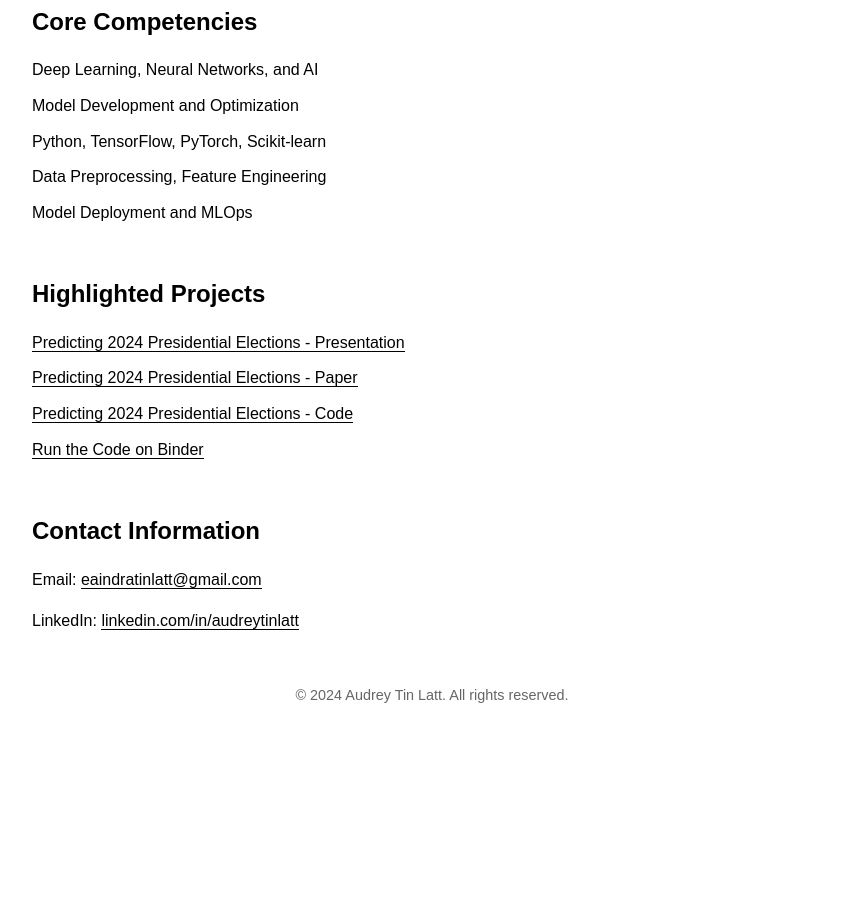
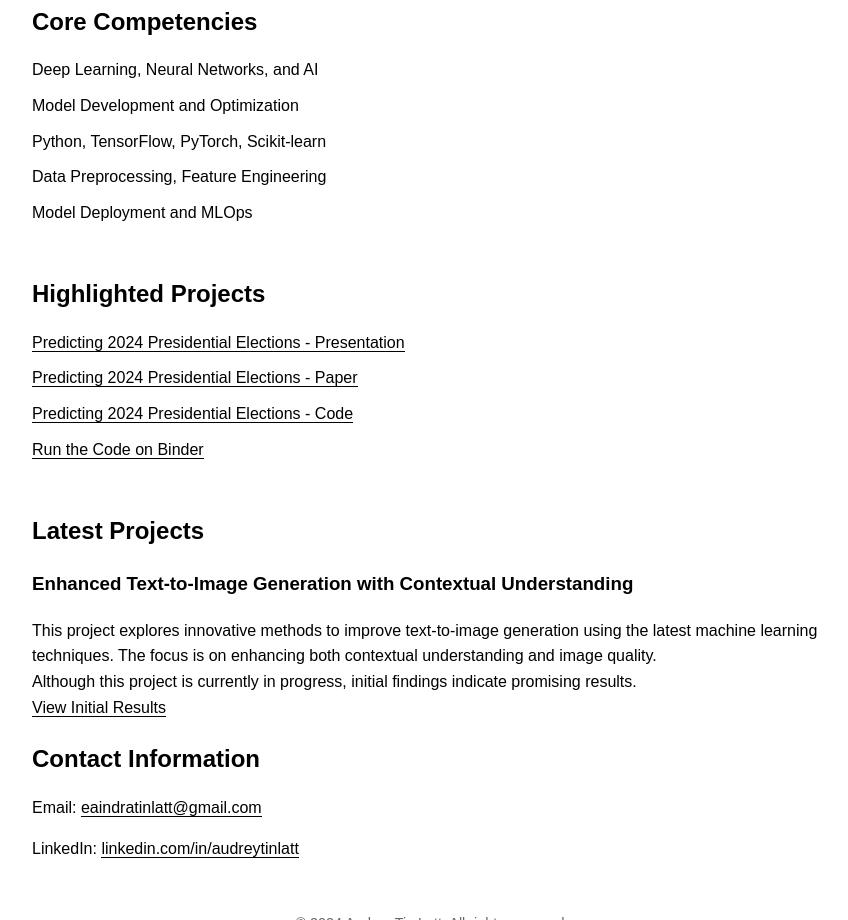
Before and after one commit to audreytinlatt/audreytinlatt.github.io, a plain HTML site: page index.html in a window 1280 px wide. Shown: the part 357-1277 px from the top of the page, without its empty margins (208-1056 px from the left). Before the commit the page ends 1098 px from the top, so only its background shows below. Drawn offline with Linux system fonts and the light colour scheme.

Commit message:
Update index.html

```diff
--- a/index.html
+++ b/index.html
@@ -89,6 +89,17 @@
                 <li><a href="https://mybinder.org/v2/gh/audreytinlatt/audreytinlatt.github.io/HEAD?filepath=projects/AudreyTinLatt_FinalProject.ipynb" target="_blank">Run the Code on Binder</a></li>
             </ul>
         </section>
+<h2>Latest Projects</h2>
+<div>
+    <h3>Enhanced Text-to-Image Generation with Contextual Understanding</h3>
+    <p>
+        This project explores innovative methods to improve text-to-image generation using the latest machine learning techniques. The focus is on enhancing both contextual understanding and image quality.
+        <br>
+        Although this project is currently in progress, initial findings indicate promising results.
+        <br>
+        <a href="projects/conference_101719.pdf" target="_blank">View Initial Results</a>
+    </p>
+</div>
 
         <section class="contact">
             <h2>Contact Information</h2>
```
